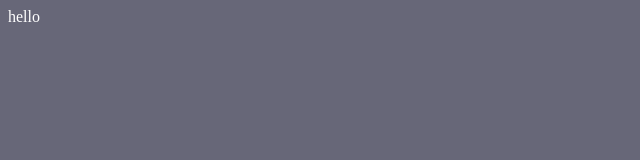
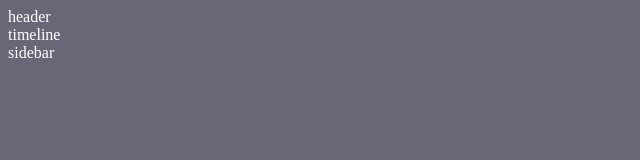
Before and after one commit to byariel95/doky-doky-mornig, a Svelte app: page / in a window 1280 px wide. Shown: the top 160 px of the page, without its empty margins (0-640 px from the left). Built offline with nearby package versions, Linux system fonts and the light colour scheme.

Commit message:
add structure of components

```diff
--- /dev/null
+++ b/src/components/Header.svelte
@@ -0,0 +1 @@
+<div class="Header">header</div>
--- /dev/null
+++ b/src/components/Main.svelte
@@ -0,0 +1,5 @@
+<div class="Main">
+    <div class="Main-container">
+        <slot />
+    </div>
+</div>
--- /dev/null
+++ b/src/components/Sidebar.svelte
@@ -0,0 +1 @@
+<div class="Sidebar">sidebar</div>
--- /dev/null
+++ b/src/components/Timeline.svelte
@@ -0,0 +1 @@
+<div class="Timeline">timeline</div>
--- a/src/containers/App.svelte
+++ b/src/containers/App.svelte
@@ -1,3 +1,10 @@
+<script>
+import Header from '../components/Header.svelte';
+import Main from '../components/Main.svelte';
+import Timeline from '../components/Timeline.svelte';
+import Sidebar from '../components/Sidebar.svelte';
+</script>
+
 <style>
     :global(body){
         background-color: #676778;
@@ -5,6 +12,8 @@
     }
 </style>
 
-<div class="main">
-hello
-</div>
+<Header />
+<Main>
+    <Timeline />
+    <Sidebar />
+</Main>
```
